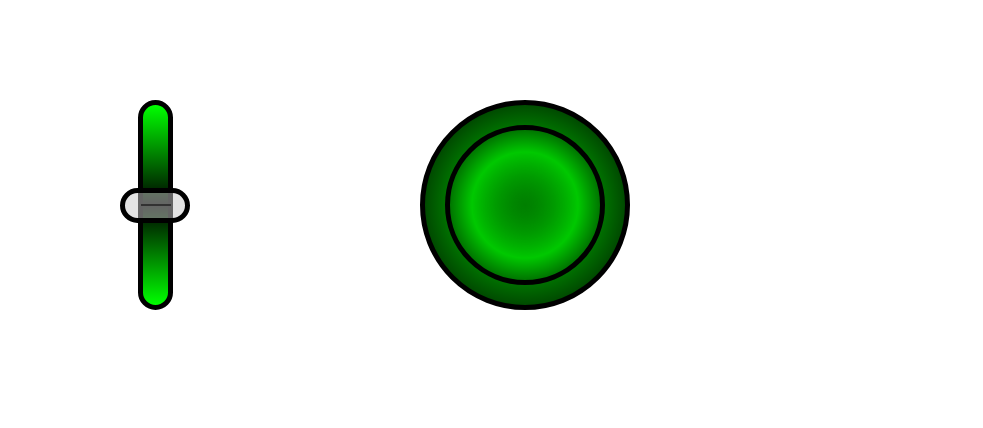
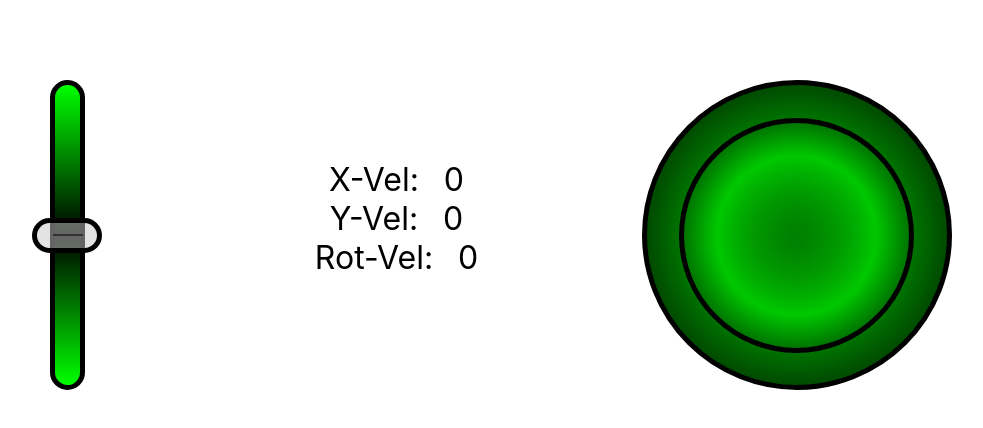
Before and after one commit to neil-solomon/remoteControl, a React (Create React App) app: page / in a window 1280 px wide. Shown: the top 428 px of the page, without its empty margins (180-1163 px from the left). Built offline with nearby package versions, Linux system fonts and the light colour scheme.

Commit message:
added touch controls

```diff
--- /dev/null
+++ b/src/components/Console.js
@@ -0,0 +1,35 @@
+import React from "react";
+import style from "./Console.module.css";
+
+export default class Console extends React.Component{
+    constructor(props){
+        super(props);
+
+        this.state = {};
+    }
+
+    render(){
+        return(
+            <div className={style.container}>
+                <div>
+                    X-Vel:
+                    <div className={style.value}>
+                        {this.props.xVel}
+                    </div>
+                </div>
+                <div>
+                    Y-Vel:
+                    <div className={style.value}>
+                        {this.props.yVel}
+                    </div>
+                </div>
+                <div>
+                    Rot-Vel:
+                    <div className={style.value}>
+                        {this.props.rotVel}
+                    </div>
+                </div>
+            </div>
+        );
+    }
+}
--- /dev/null
+++ b/src/components/Console.module.css
@@ -0,0 +1,11 @@
+.container{
+    text-align: center;
+    padding-top: 10vh;
+    font-size: 2em;
+}
+
+.value{
+    display: inline-block;
+    padding-left: 10px;
+    width: 50px;
+}
--- a/src/components/Joystick.js
+++ b/src/components/Joystick.js
@@ -14,13 +14,18 @@ export default class Joystick extends React.Component{
             stickTop_prev: this.props.baseSize * (1 - this.props.stickToBaseRatio) / 2,
             stickLeft_prev: this.props.baseSize * (1 - this.props.stickToBaseRatio) / 2,
             stickTop: this.props.baseSize * (1 - this.props.stickToBaseRatio) / 2,
-            stickLeft: this.props.baseSize * (1 - this.props.stickToBaseRatio) / 2
+            stickLeft: this.props.baseSize * (1 - this.props.stickToBaseRatio) / 2,
         };
     }
 
     componentDidMount = () => {
         this.baseElement = document.getElementById("Joystick_base");
         this.stickElement = document.getElementById("Joystick_stick");
+
+        this.stickElement.addEventListener("touchstart", (event) => this.stick_touchstart(event));
+        this.stickElement.addEventListener("touchmove", (event) => this.stick_touchmove(event));
+        this.stickElement.addEventListener("touchend", (event) => this.stick_touchend(event));
+        this.stickElement.addEventListener("touchcancel", (event) => this.stick_touchend(event));
     }
 
     componentWillUnmount = () => {
@@ -31,6 +36,61 @@ export default class Joystick extends React.Component{
             clearTimeout(timeout);
         }
     }
+
+    componentDidUpdate = (prevProps, prevState) => {
+        if (prevState.stickTop !== this.state.stickTop || prevState.stickLeft !== this.state.stickLeft) {
+            this.props.updateJoystickVals(
+                (this.props.baseSize/2 - this.state.stickTop - (this.props.baseSize*this.props.stickToBaseRatio)/2) / (this.props.baseSize*this.props.validRadiusToBaseRatio),
+                -1 * (this.props.baseSize/2 - this.state.stickLeft - (this.props.baseSize*this.props.stickToBaseRatio)/2) / (this.props.baseSize*this.props.validRadiusToBaseRatio)
+            )
+        }
+
+        if (prevProps.baseSize !== this.props.baseSize) {
+            this.setState({
+                stickTop_prev: this.props.baseSize * (1 - this.props.stickToBaseRatio) / 2,
+                stickLeft_prev: this.props.baseSize * (1 - this.props.stickToBaseRatio) / 2,
+                stickTop: this.props.baseSize * (1 - this.props.stickToBaseRatio) / 2,
+                stickLeft: this.props.baseSize * (1 - this.props.stickToBaseRatio) / 2
+            })
+        }
+    }
+
+    stick_touchstart = (event) => {
+        event.preventDefault();
+
+        var mouseToStickOffsetTop;
+        var mouseToStickOffsetLeft;
+
+        for (const touch of event.touches) {
+            if (touch.target.id === this.stickElement.id) {
+                mouseToStickOffsetTop = touch.clientY - this.stickElement.offsetTop;
+                mouseToStickOffsetLeft = touch.clientX - this.stickElement.offsetLeft;
+            }
+        }
+
+        this.setState({
+            stickMotionEnabled: true,
+            mouseToStickOffsetTop,
+            mouseToStickOffsetLeft
+        });
+    }
+
+    stick_touchmove = (event) => {
+        event.preventDefault();
+
+        if (!this.state.stickMotionEnabled) return;
+
+        this.moveStick(event);
+    }
+
+    stick_touchend = (event) => {
+        event.preventDefault();
+
+        this.stickToCenter();
+
+        this.setState({ stickMotionEnabled: false });
+    }
+
 
     enableStickMotion = (event) => {
         window.addEventListener("mousemove", (event) => this.moveStick(event));
@@ -56,21 +116,42 @@ export default class Joystick extends React.Component{
         const distX = this.props.baseSize * (1 - this.props.stickToBaseRatio) / 2 - this.state.stickLeft;
         const distY = this.props.baseSize * (1 - this.props.stickToBaseRatio) / 2 - this.state.stickTop;
 
-        for (let i = 0; i < this.stickToCenterTimeouts.length; i++) {
-            this.stickToCenterTimeouts[i] = setTimeout( () => {
+        for (let i = 1; i < this.stickToCenterTimeouts.length; i++) {
+            this.stickToCenterTimeouts[i-1] = setTimeout( () => {
                 this.setState({
                     stickTop: this.state.stickTop_prev + distY * i/this.stickToCenterTimeouts.length,
                     stickLeft: this.state.stickLeft_prev + distX * i/this.stickToCenterTimeouts.length,
                 })
             }, i*10);
         }
+
+        this.stickToCenterTimeouts[this.stickToCenterTimeouts.length - 1] = setTimeout( () => {
+            this.setState({
+                stickTop: this.props.baseSize * (1 - this.props.stickToBaseRatio) / 2,
+                stickLeft: this.props.baseSize * (1 - this.props.stickToBaseRatio) / 2,
+            })
+        }, this.stickToCenterTimeouts.length*10);
     }
 
     moveStick = (event) => {
         if (!this.state.stickMotionEnabled) return;
 
-        var newStickTop = event.screenY + window.innerHeight - this.state.mouseToStickOffsetTop;
-        var newStickLeft = event.screenX - this.state.mouseToStickOffsetLeft;
+        var newStickTop;
+        var newStickLeft;
+
+        if (event.type === "touchmove") {
+            for (const touch of event.touches) {
+                if (touch.target.id === this.stickElement.id) {
+                    newStickTop = touch.clientY - this.state.mouseToStickOffsetTop;
+                    newStickLeft = touch.clientX - this.state.mouseToStickOffsetLeft;
+                }
+            }
+        }
+        else {
+            newStickTop = event.screenY + window.innerHeight - this.state.mouseToStickOffsetTop;
+            newStickLeft = event.screenX - this.state.mouseToStickOffsetLeft;
+        }
+
         const dist_stickCenter_baseCenter = Math.sqrt(
             Math.pow(
                 (newStickTop + this.props.baseSize * this.props.stickToBaseRatio / 2) -
@@ -164,7 +245,7 @@ export default class Joystick extends React.Component{
 
     render(){
         return(
-            <div className={style.container}>
+            <div className={style.container} style={{height: this.props.baseSize + 10, width: this.props.baseSize + 10}}>
                 <div
                     className={style.base}
                     id="Joystick_base"
--- a/src/components/Main.js
+++ b/src/components/Main.js
@@ -2,8 +2,32 @@ import React from "react";
 import style from "./Main.module.css";
 import Joystick from "./Joystick";
 import Slider from "./Slider";
+import Console from "./Console";
 
 export default class Main extends React.Component{
+    constructor(props){
+        super(props);
+
+        this.state = {
+            xVel: 0,
+            yVel: 0,
+            rotVel: 0,
+            size: Math.min(.75 * window.innerHeight, 300)
+        }
+    }
+
+    componentWillUnmount = () => {
+        window.removeEventListener("resize", () => {
+            this.setState({ size: Math.min(.75 * window.innerHeight, 300) });
+        })
+    }
+
+    componentDidMount = () => {
+        window.addEventListener("resize", () => {
+            this.setState({ size: Math.min(.75 * window.innerHeight, 300) });
+        })
+    }
+
     connect = () => {
         const options = {
             filters: [
@@ -20,16 +44,46 @@ export default class Main extends React.Component{
             })
     }
 
+    updateJoystickVals = (yVel, xVel) => {
+        this.setState({
+            xVel: (100 * xVel).toFixed(),
+            yVel: (100 * yVel).toFixed()
+        });
+    }
+
+    updateSliderValue = (value) => {
+        this.setState({
+            rotVel: (100 * value).toFixed()
+        });
+    }
+
     render(){
         return(
             <div className={style.container}>
                 {/* Web Bluetooth
                 <button onClick={this.connect}>Connect</button> */}
-                <div className={style.sliderContainer}>
-                    <Slider height={200}/>
-                </div>
-                <div className={style.joystickContainer}>
-                    <Joystick baseSize={200} stickToBaseRatio={3/4} validRadiusToBaseRatio={1/4}/>
+                <div className={style.controlsContainer}>
+                    <div className={style.sliderContainer}>
+                        <Slider
+                            height={this.state.size}
+                            updateSliderValue={this.updateSliderValue}
+                        />
+                    </div>
+                    <div className={style.consoleContainer}>
+                        <Console
+                            xVel={this.state.xVel}
+                            yVel={this.state.yVel}
+                            rotVel={this.state.rotVel}
+                        />
+                    </div>
+                    <div className={style.joystickContainer}>
+                        <Joystick
+                            baseSize={this.state.size}
+                            stickToBaseRatio={3/4}
+                            validRadiusToBaseRatio={1/4}
+                            updateJoystickVals={this.updateJoystickVals}
+                        />
+                    </div>
                 </div>
 
             </div>
--- a/src/components/Main.module.css
+++ b/src/components/Main.module.css
@@ -1,17 +1,27 @@
 .container{
-    /* text-align: center; */
+    padding-top: 10vh;
+}
+
+.controlsContainer{
+    display: flex;
+    justify-content: space-evenly;
+    flex-wrap: wrap;
 }
 
 .sliderContainer{
-    display: inline-block;
-    vertical-align: top;
-    margin-left: 300px;
-    margin-top: 100px;
+    /* display: inline-block; */
+    /* vertical-align: top; */
+    margin-left: 5vw;
+}
+
+.consoleContainer{
+    /* display: inline-block; */
+    /* vertical-align: top; */
+    margin-left: 5vw;
 }
 
 .joystickContainer{
-    display: inline-block;
-    vertical-align: top;
-    margin-left: 300px;
-    margin-top: 100px;
+    /* display: inline-block; */
+    /* vertical-align: top; */
+    /* margin-left: calc(35vw - 50vh); */
 }
--- a/src/components/Slider.module.css
+++ b/src/components/Slider.module.css
@@ -22,7 +22,6 @@
     border: 5px solid black;
     border-radius: 20px;
     background: rgb(200,200,200,.5);
-    transition: top .1s;
 }
 
 .carLine{
@@ -32,5 +31,4 @@
     width: 30px;
     height: 2px;
     background: rgb(50,50,50);
-    transition: top .1s;
 }
```
Also changed, not shown: src/components/Slider.js (+102 -6 lines).
